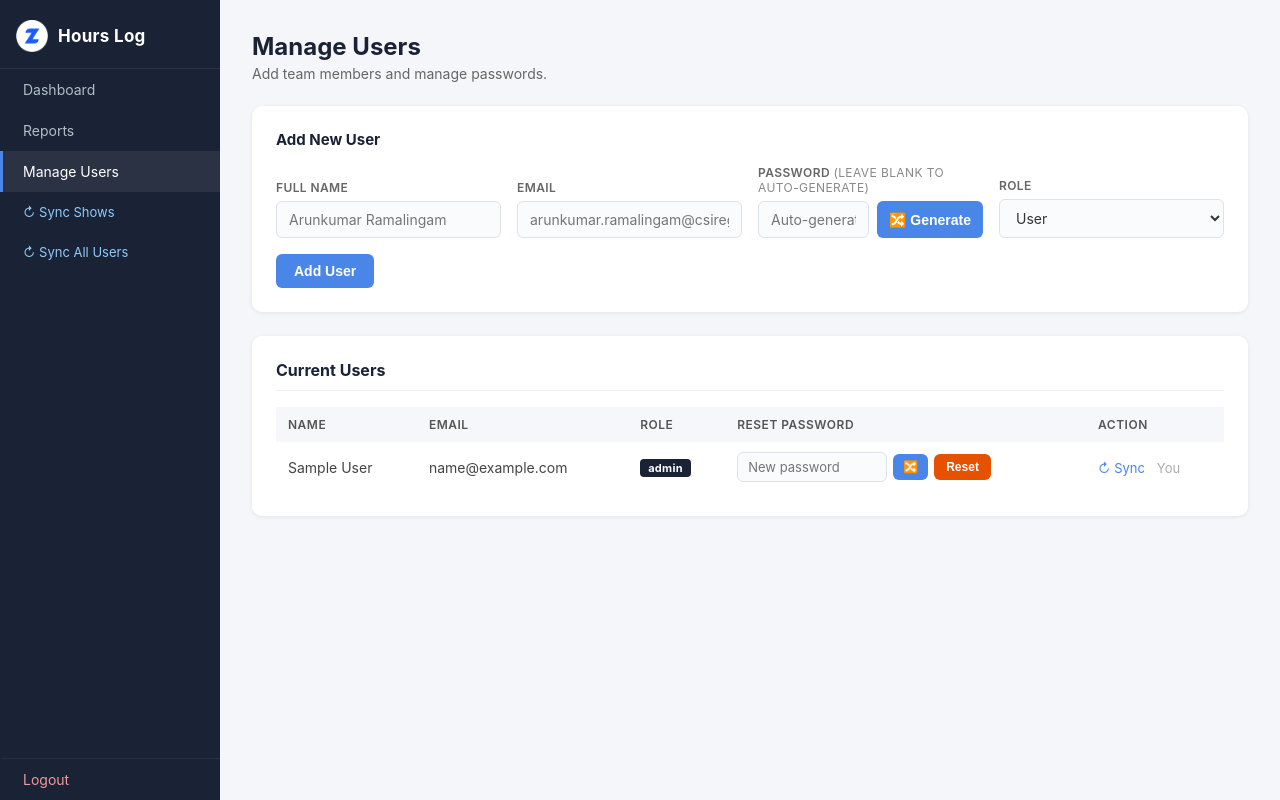
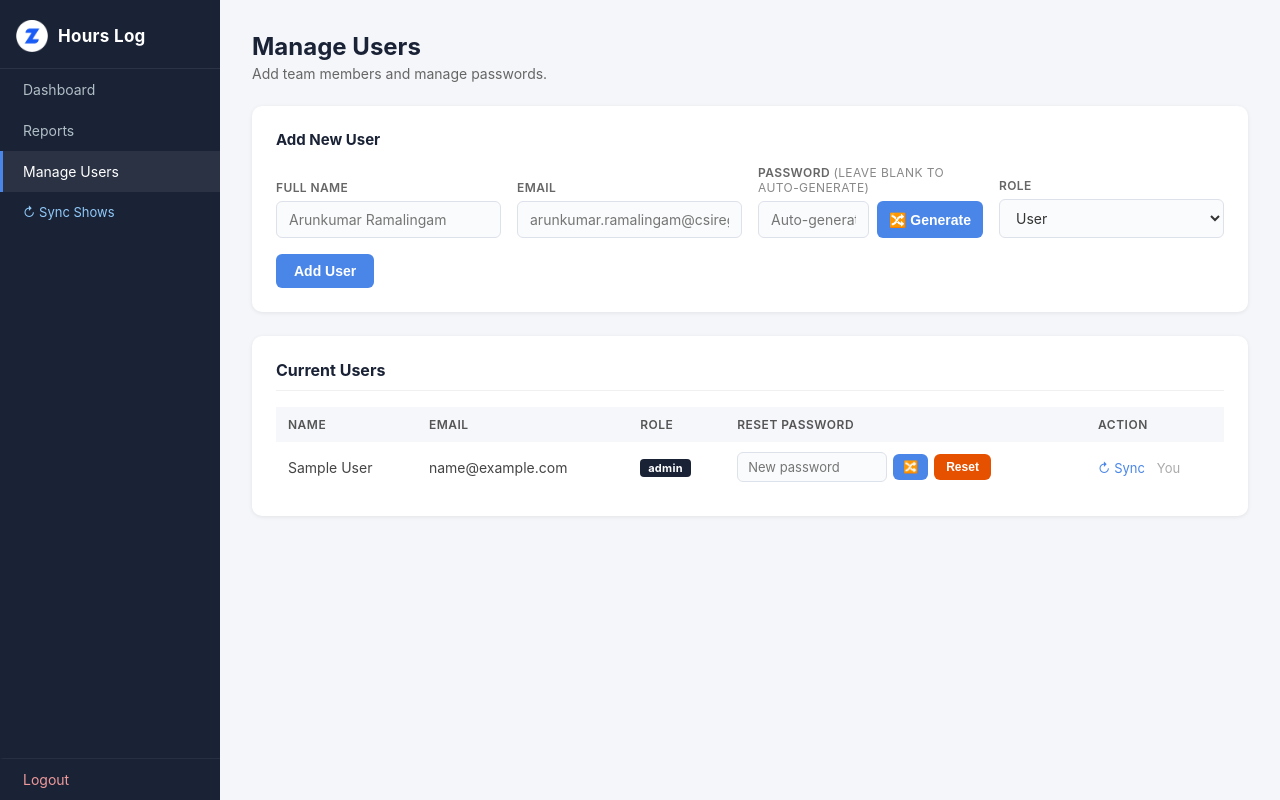
Before and after one commit to KirthiArun/timesheet-app, a Flask app: page /admin/users in a window 1280 px wide. Run offline with Flask 3, Linux system fonts and the light colour scheme; the visitor is signed in with stand-in values (Sample User, id 1); data comes from the database, SQL or seed files in the repository; parts of the project's set-up code (start-up, migrations or seed data) failed here and were passed over; some libraries are stand-ins or nearby versions.

Commit message:
remove route

```diff
--- a/templates/base.html
+++ b/templates/base.html
@@ -23,7 +23,6 @@
     <a href="{{ url_for('reports') }}" class="{% if request.endpoint == 'reports' %}active{% endif %}">Reports</a>
     <a href="{{ url_for('admin_users') }}" class="{% if request.endpoint == 'admin_users' %}active{% endif %}">Manage Users</a>
     <a href="{{ url_for('admin_sync_shows') }}" class="sync-link">↻ Sync Shows</a>
-    <a href="{{ url_for('admin_sync_all_users') }}" class="sync-link">↻ Sync All Users</a>
     {% endif %}
     <a href="{{ url_for('logout') }}" class="logout-link">Logout</a>
 </div>
```
